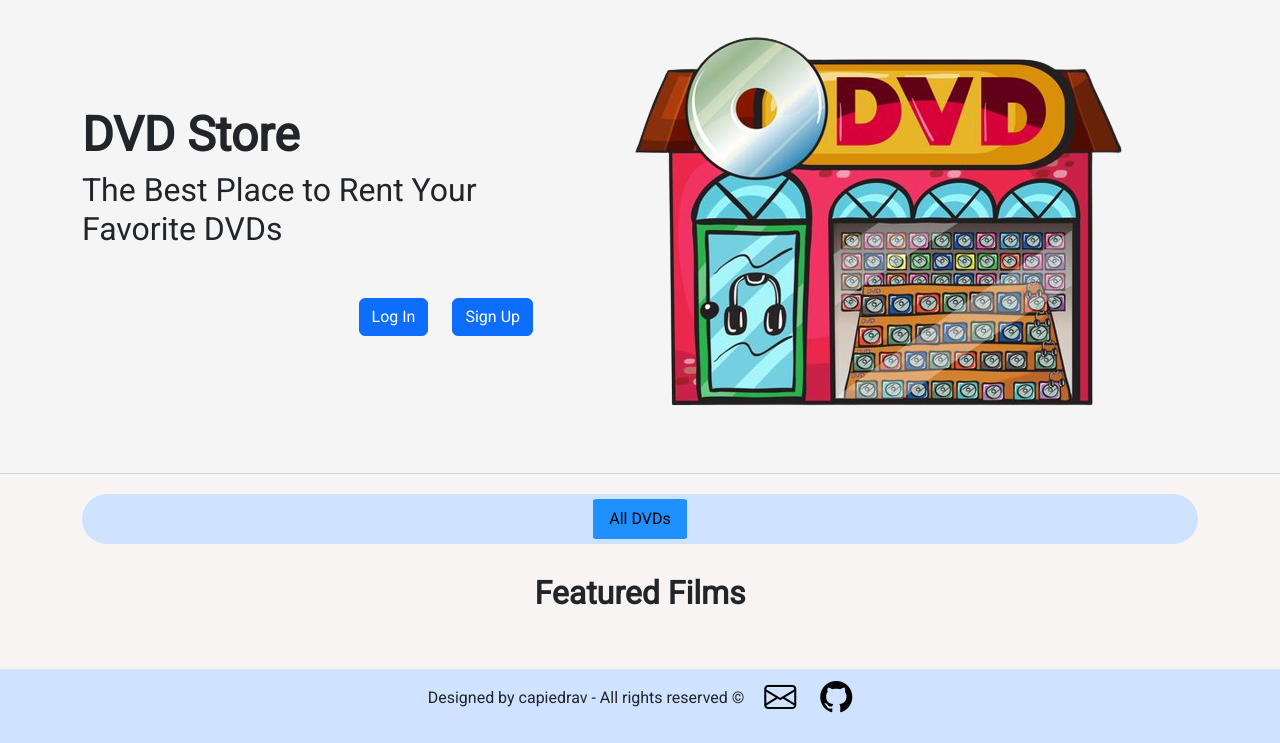
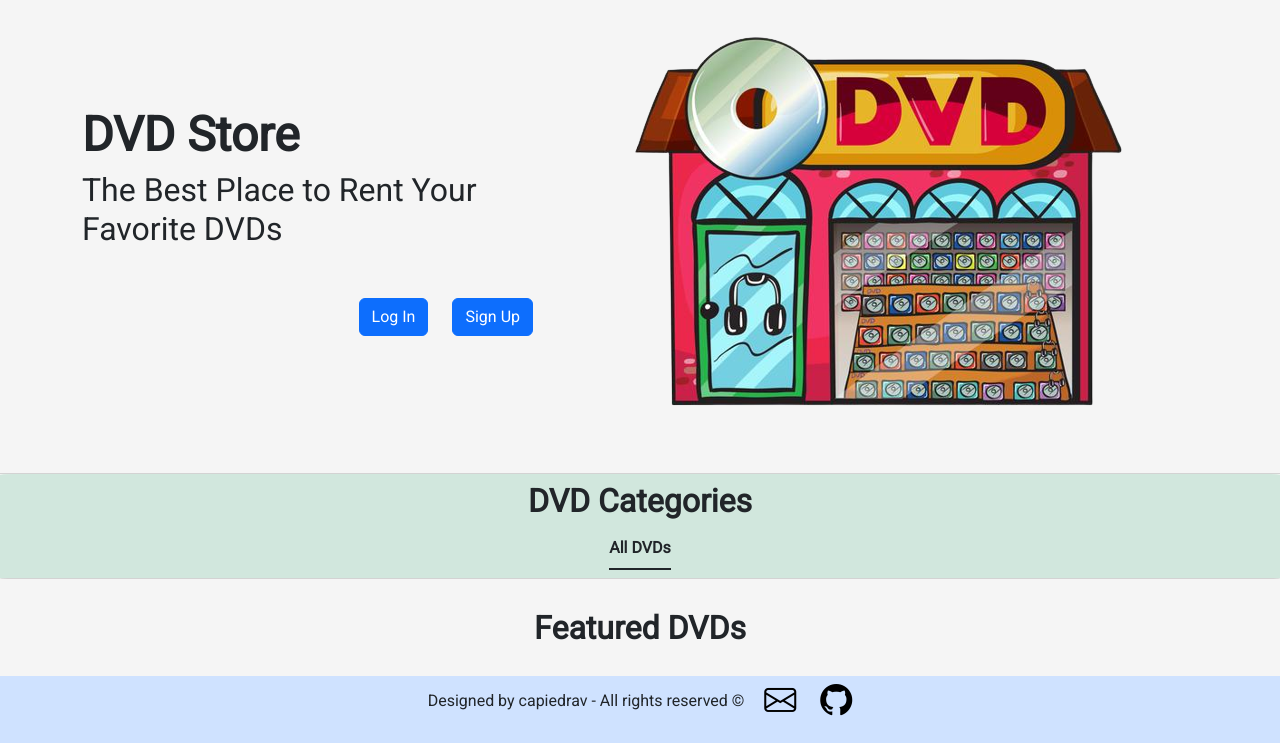
Before and after one commit to capiedrav/dvd_store, a Django app: template templates/home.html in a window 1280 px wide. Shown: the part 57-800 px from the top of the page. Run offline with Django 3.2, Linux system fonts and the light colour scheme; the template is opened without the code that fills it, so the values that code supplies are empty.

Commit message:
Polishment of film-categories-nav in homepage. Also, bootstrap links were updated from 5.3.0 to 5.3.2 in base.html

```diff
--- a/static/css/home.css
+++ b/static/css/home.css
@@ -1,8 +1,6 @@
 /* styles for home page */
 
 main{
-    background-color: #f8f4f4;
-    padding-top: 20px;
     border-top: 1px solid lightgray;
 }
 
@@ -23,14 +21,9 @@ h1 {
     margin-top: 50px;
 }
 
-.film-categories-nav .nav-item{
-    background-color: dodgerblue;
-    border-radius: 5%;
-    margin: 5px 10px;
-}
-
-.film-categories-nav .nav-link {
-    color: black;
+.film-categories-nav {
+    border-radius: 1%;
+    border-bottom: 1px solid lightgray;
 }
 
 .featured-films {
@@ -38,10 +31,6 @@ h1 {
     display: flex;
     flex-direction: column;
     align-items: center;
-}
-
-.featured-films h2{
-    font-weight: bold;
 }
 
 .featured-films .carousel-item {
--- a/templates/base.html
+++ b/templates/base.html
@@ -14,7 +14,7 @@
   <link href="https://fonts.googleapis.com/css2?family=Concert+One&family=Roboto&display=swap" rel="stylesheet">
 
   <!-- Bootstrap css CDN -->
-  <link href="https://cdn.jsdelivr.net/npm/bootstrap@5.3.0-alpha1/dist/css/bootstrap.min.css" rel="stylesheet" integrity="sha384-GLhlTQ8iRABdZLl6O3oVMWSktQOp6b7In1Zl3/Jr59b6EGGoI1aFkw7cmDA6j6gD" crossorigin="anonymous">
+  <link href="https://cdn.jsdelivr.net/npm/bootstrap@5.3.2/dist/css/bootstrap.min.css" rel="stylesheet" integrity="sha384-T3c6CoIi6uLrA9TneNEoa7RxnatzjcDSCmG1MXxSR1GAsXEV/Dwwykc2MPK8M2HN" crossorigin="anonymous">
   <!-- Bootstrap icons CDN -->
   <link rel="stylesheet" href="https://cdn.jsdelivr.net/npm/bootstrap-icons@1.10.5/font/bootstrap-icons.css">
   <!-- local css files  -->
@@ -68,6 +68,6 @@
     </p>
   </footer>
   <!-- Bootstrap js CDN -->
-  <script src="https://cdn.jsdelivr.net/npm/bootstrap@5.3.0-alpha1/dist/js/bootstrap.bundle.min.js" integrity="sha384-w76AqPfDkMBDXo30jS1Sgez6pr3x5MlQ1ZAGC+nuZB+EYdgRZgiwxhTBTkF7CXvN" crossorigin="anonymous"></script>
+<script src="https://cdn.jsdelivr.net/npm/bootstrap@5.3.2/dist/js/bootstrap.bundle.min.js" integrity="sha384-C6RzsynM9kWDrMNeT87bh95OGNyZPhcTNXj1NW7RuBCsyN/o0jlpcV8Qyq46cDfL" crossorigin="anonymous"></script>
 </body>
 </html>
--- a/templates/home.html
+++ b/templates/home.html
@@ -29,24 +29,23 @@
 {% endblock header %}
 
 {% block content %}
-  <section class="film-categories-nav">
-    <div class="container">
-      <ul class="nav justify-content-center rounded-pill bg-primary-subtle">
+  <section class="film-categories-nav bg-success-subtle pt-2">
+      <h2 class="text-center fw-bold">DVD Categories</h2>
+      <ul class="nav nav-underline justify-content-center mx-3 mb-2">
         <li class="nav-item">
-          <a class="nav-link" aria-current="page" href="{% url 'film_list' %}">All DVDs</a>
+          <a class="nav-link active link-dark" aria-current="page" href="{% url 'film_list' %}">All DVDs</a>
         </li>
       {% for category in film_categories %}
         <li class="nav-item">
           {# "lower" coverts category.name into a lowercase string #}
-          <a class="nav-link" href="{% url 'films_by_category' film_category=category.name|lower %}">{{category.name}}</a>
+          <a class="nav-link link-dark" href="{% url 'films_by_category' film_category=category.name|lower %}">{{category.name}}</a>
         </li>
       {% endfor %}
       </ul>
-    </div>
   </section>
   <section class="featured-films">
-    <h2>Featured Films</h2>
-    <div id="featuredFilmsCarousel" class="carousel slide mt-2" data-bs-ride="carousel">
+    <h2 class="fw-bold">Featured DVDs</h2>
+    <div id="featuredFilmsCarousel" class="carousel slide mt-2 mx-3" data-bs-ride="carousel">
       <div class="carousel-inner">
         {% for film_and_category in featured_films %}
           {% if forloop.counter0 == 0 %} {# forloop.counter0 enumerates items in featured_films from 0 #}
```
